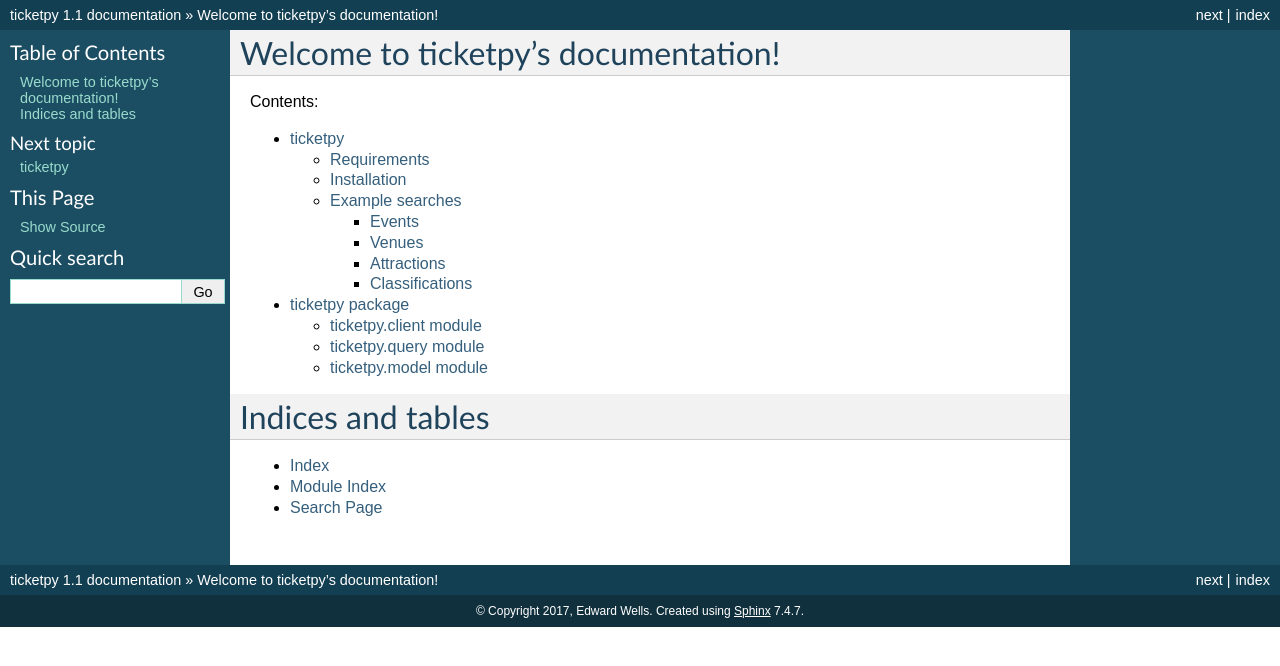
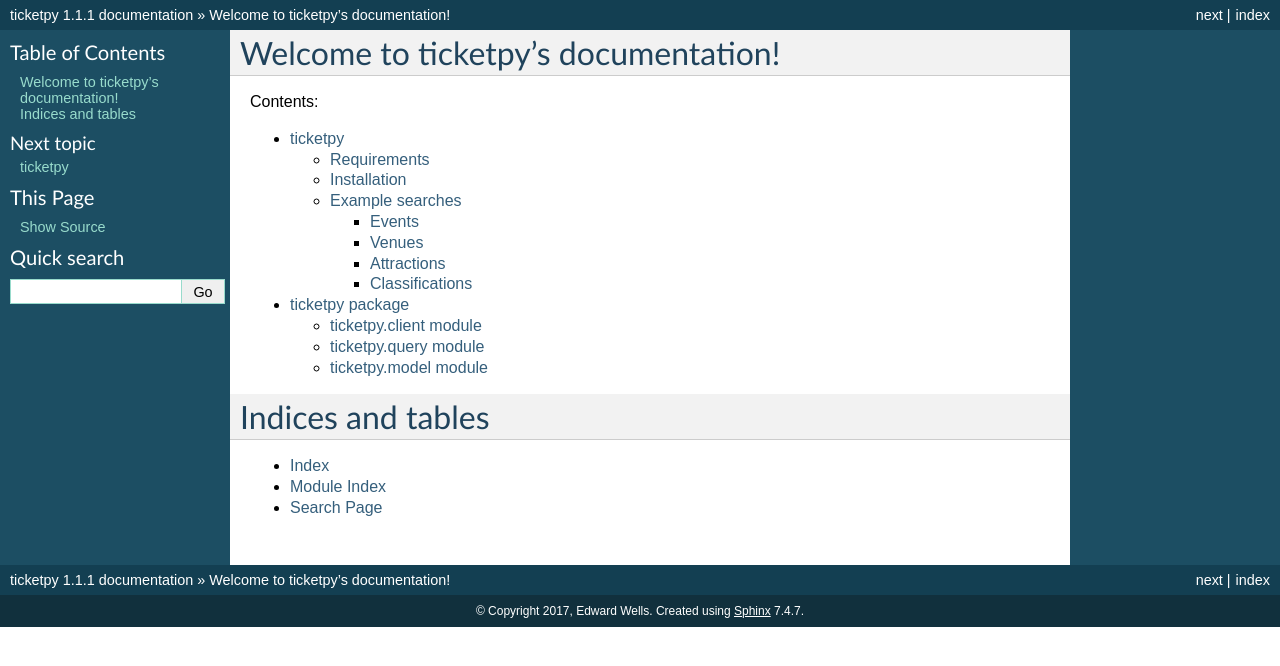
Before and after one commit to arcward/ticketpy, a Sphinx documentation site: the page built from docs/index.rst, in a window 1280 px wide. Shown: the top 666 px of the page. Built offline with Sphinx 7.4.7, drawn with Linux system fonts in a browser that asks for light colours.

Commit message:
Incremented version

```diff
--- a/docs/conf.py
+++ b/docs/conf.py
@@ -59,9 +59,9 @@ author = 'Edward Wells'
 # built documents.
 #
 # The short X.Y version.
-version = '1.1'
+version = '1.1.1'
 # The full version, including alpha/beta/rc tags.
-release = '1.1'
+release = '1.1.1'
 
 # The language for content autogenerated by Sphinx. Refer to documentation
 # for a list of supported languages.
--- a/setup.py
+++ b/setup.py
@@ -8,7 +8,7 @@ def read(fname):
 
 setup(
     name='ticketpy',
-    version='1.1',
+    version='1.1.1',
     author='Edward Wells',
     author_email='git@edward.sh',
     description="Python wrapper/SDK for the Ticketmaster Discovery API",
```
Also changed, not shown: 13 other files.
